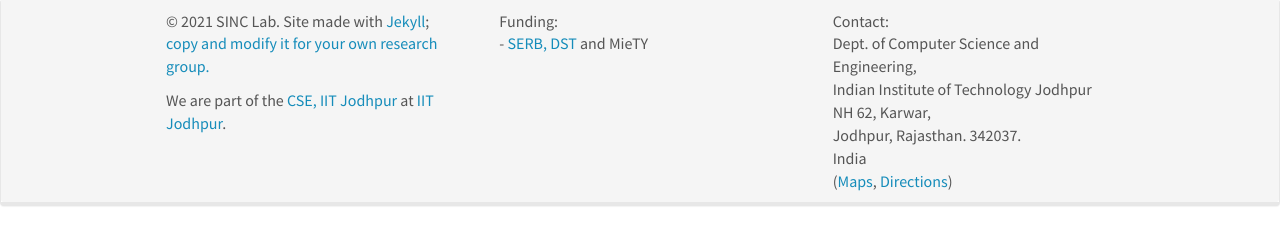
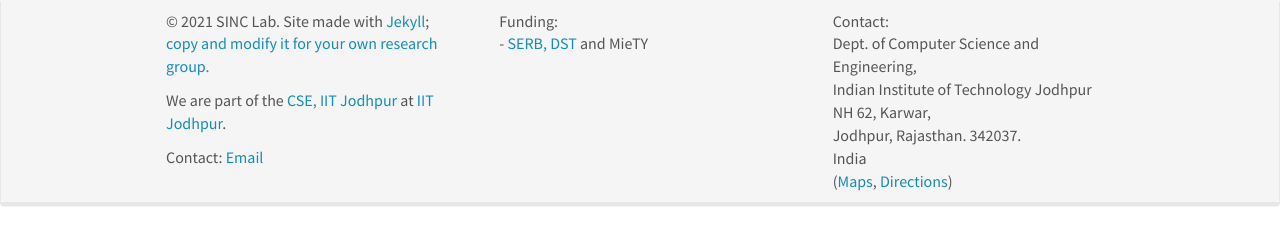
Before and after one commit to sinclab-iitj/sinclab-iitj.github.io, a Jekyll site: the page built from _pages/mini_lecture_series.md, in a window 1280 px wide. Shown: the part 251-496 px from the top of the page. Built offline with Jekyll 4.4.1, drawn with Linux system fonts in a browser that asks for light colours; nearby versions of some CDN libraries.

Commit message:
Update footer.html

```diff
--- a/_includes/footer.html
+++ b/_includes/footer.html
@@ -6,6 +6,7 @@
 
 		  <p>&copy 2021 SINC Lab. Site made with <a href="https://jekyllrb.com">Jekyll</a>;  <a href="{{ site.url }}{{ site.baseurl }}/aboutwebsite.html">copy and  modify it for your own research group.</a></p>
               <p>We are part of the <a href="https://www.cse.iitj.ac.in/">CSE, IIT Jodhpur</a> at <a href="https://www.iitj.ac.in">IIT Jodhpur</a>.</p>
+			<p>Contact: <a href="mailto:office_cse@iitj.ac.in">Email</a></p>
 
 
 		   <p>  </p><p>
```
